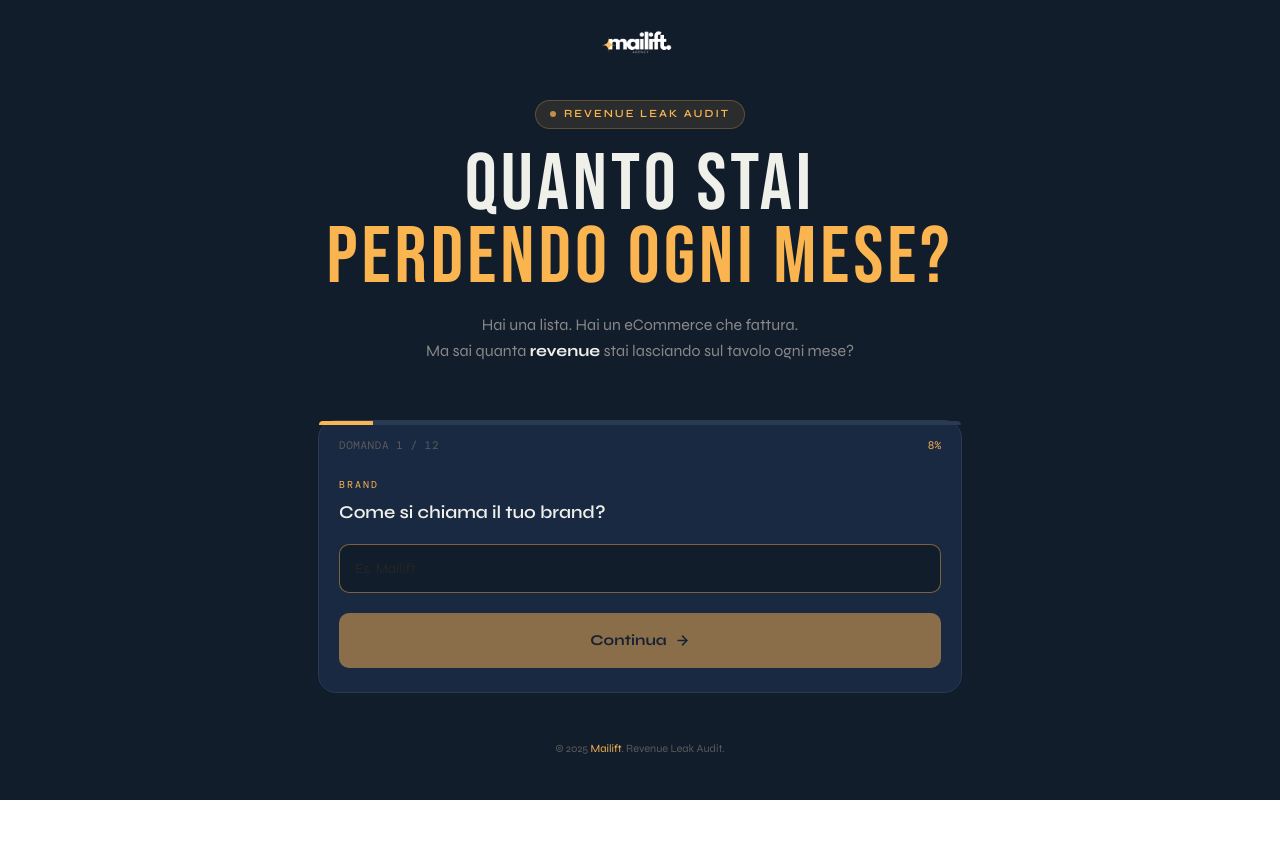
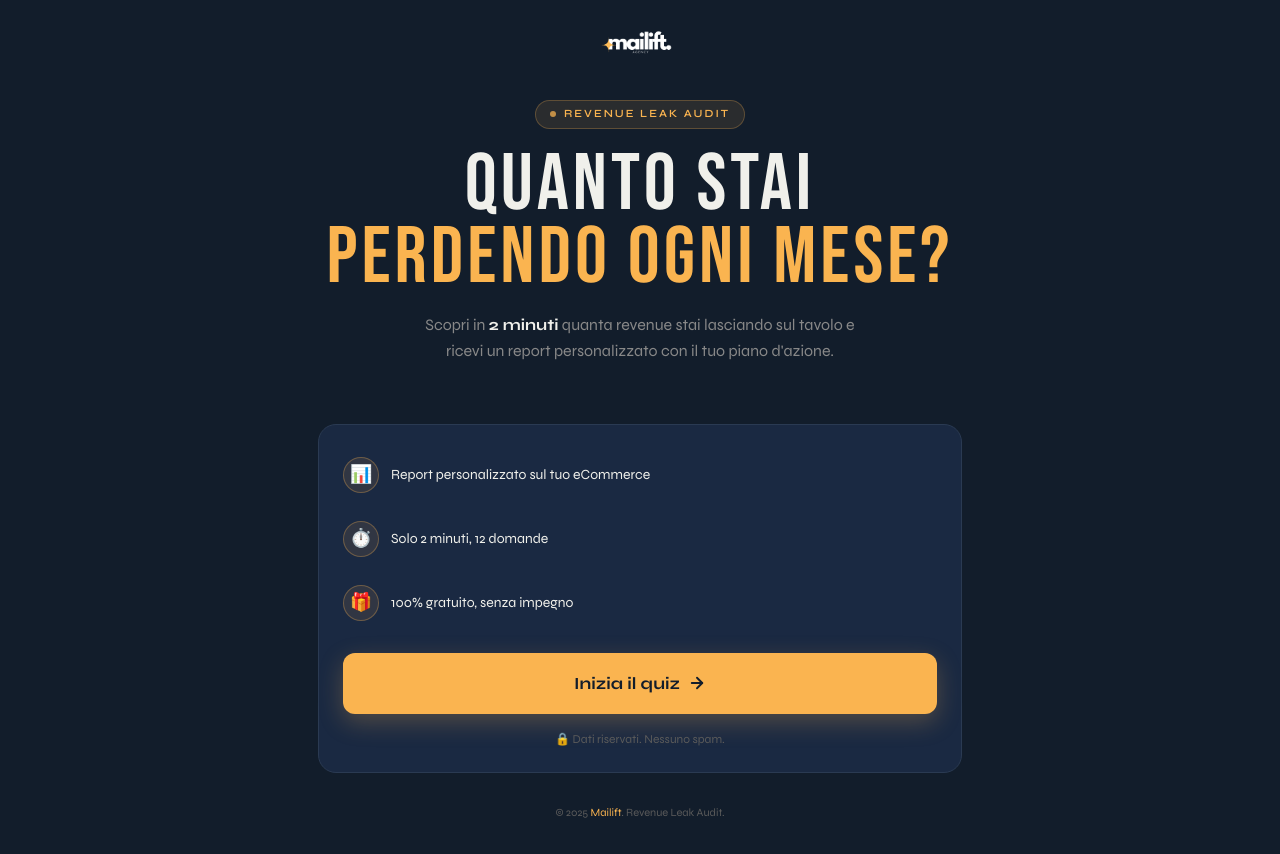
Before and after one commit to Devlore1501/quiz-to-customer, a React (Vite) app: page / in a window 1280 px wide. Shown: the top 854 px of the page. Before the commit the page ends 800 px from the top, so only its background shows below. Built offline with nearby package versions, Linux system fonts and the light colour scheme.

Commit message:
Changes
Co-authored-by: Devlore1501 <205303688+Devlore1501@users.noreply.github.com>

```diff
--- a/src/components/EmailMarketingSurvey.tsx
+++ b/src/components/EmailMarketingSurvey.tsx
@@ -675,6 +675,11 @@ const EmailMarketingSurvey: React.FC = () => {
 
   // ═══ Phase Rendering ═══════════════════════════════════════════════
 
+  // Intro (welcome screen with CTA)
+  if (phase === 'intro') {
+    return <IntroScreen onStart={() => setPhase('quiz')} />;
+  }
+
   // Analysis
   if (phase === 'analyzing') {
     return <AnalysisScreen sectorLabel={getSectorLabel()} onComplete={() => setPhase('gate')} />;
```
